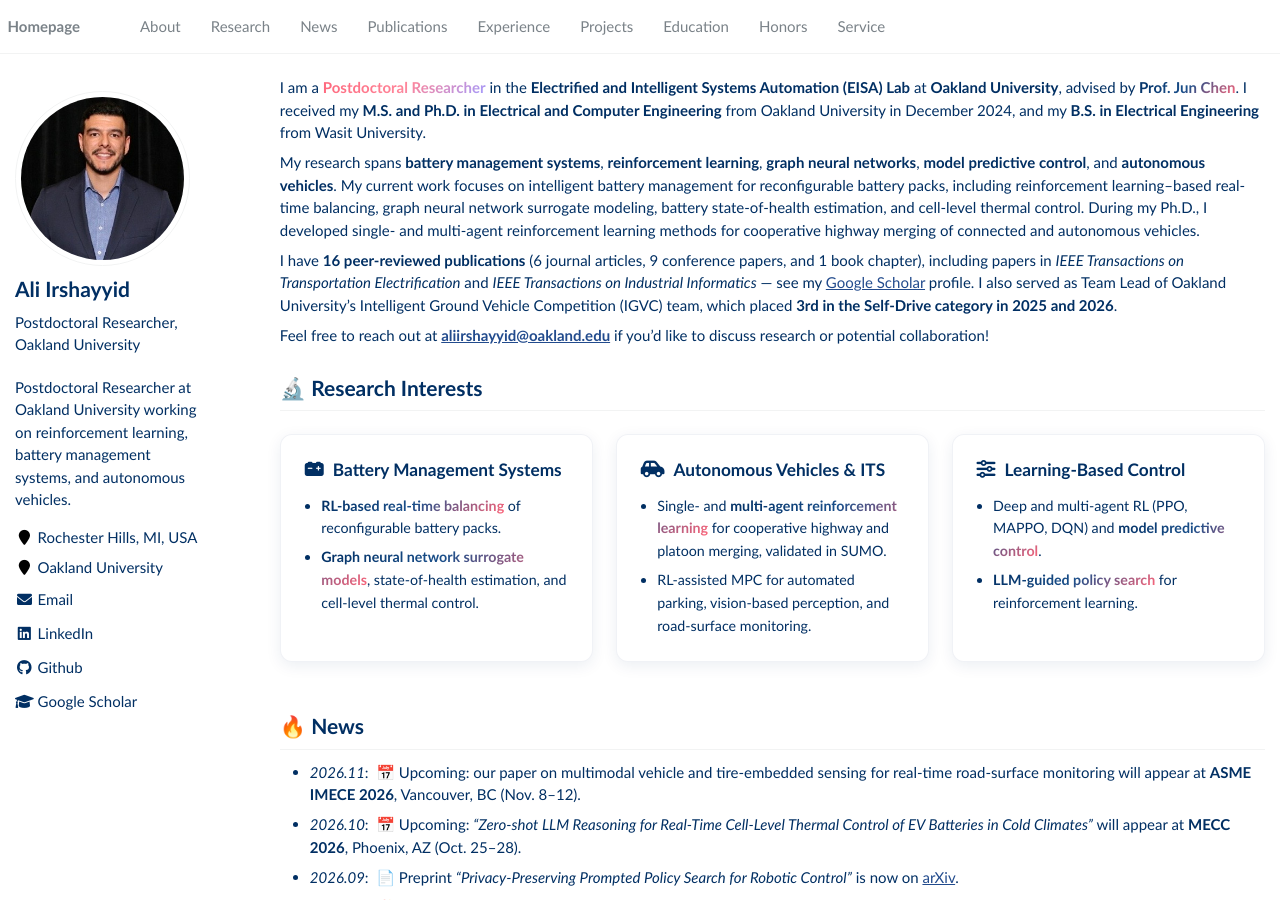
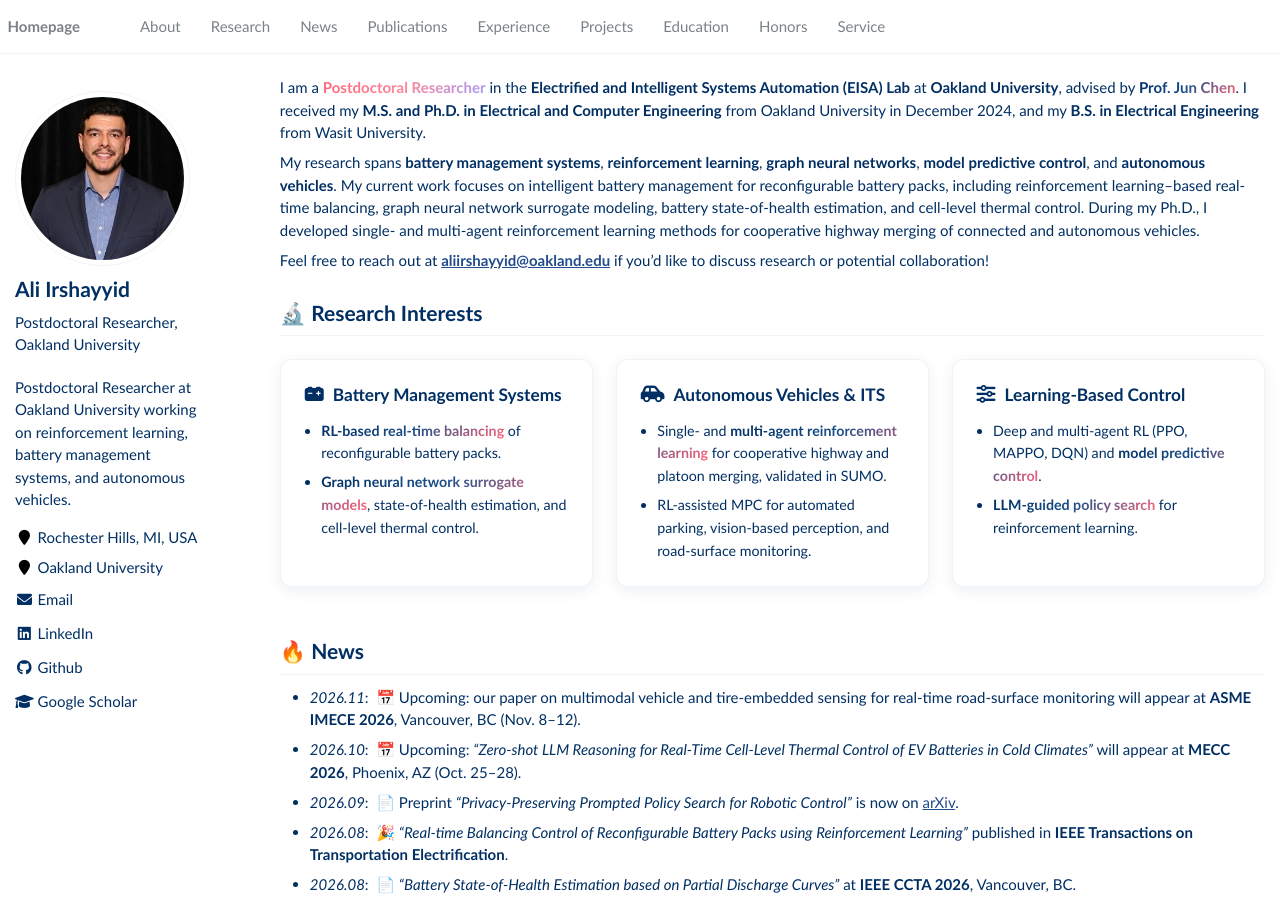
Before and after one commit to aliirshayyid/aliirshayyid.github.io, a Jekyll site: the page built from _pages/about.md, in a window 1280 px wide and 900 px high. Built offline with Jekyll 4.4.1, drawn with Linux system fonts in a browser that asks for light colours.

Commit message:
Remove publication count and IGVC summary from intro

```diff
--- a/_pages/about.md
+++ b/_pages/about.md
@@ -18,8 +18,6 @@ header:
 I am a <span class="accent-text">Postdoctoral Researcher</span> in the **Electrified and Intelligent Systems Automation (EISA) Lab** at **Oakland University**, advised by <span class="primary-gradient-text">Prof. Jun Chen</span>. I received my **M.S. and Ph.D. in Electrical and Computer Engineering** from Oakland University in December 2024, and my **B.S. in Electrical Engineering** from Wasit University.
 
 My research spans **battery management systems**, **reinforcement learning**, **graph neural networks**, **model predictive control**, and **autonomous vehicles**. My current work focuses on intelligent battery management for reconfigurable battery packs, including reinforcement learning–based real-time balancing, graph neural network surrogate modeling, battery state-of-health estimation, and cell-level thermal control. During my Ph.D., I developed single- and multi-agent reinforcement learning methods for cooperative highway merging of connected and autonomous vehicles.
-
-I have **16 peer-reviewed publications** (6 journal articles, 9 conference papers, and 1 book chapter), including papers in *IEEE Transactions on Transportation Electrification* and *IEEE Transactions on Industrial Informatics* — see my [Google Scholar](https://scholar.google.com/citations?user=al4hC8AAAAAJ) profile. I also served as Team Lead of Oakland University's Intelligent Ground Vehicle Competition (IGVC) team, which placed **3rd in the Self-Drive category in 2025 and 2026**.
 
 Feel free to reach out at **[aliirshayyid@oakland.edu](mailto:aliirshayyid@oakland.edu)** if you'd like to discuss research or potential collaboration!
 
```
